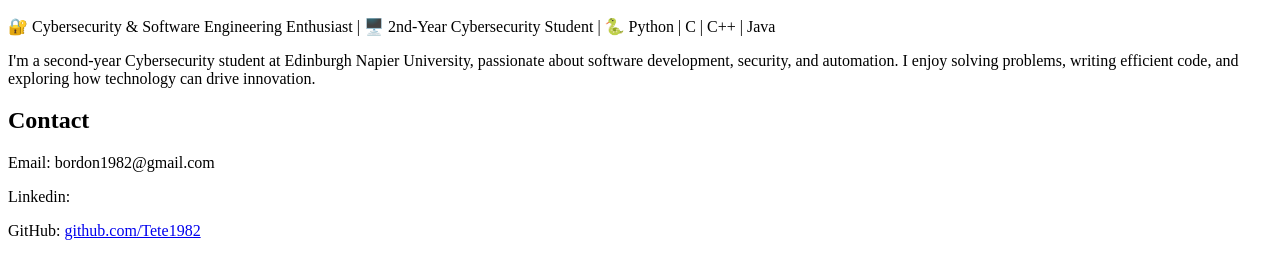
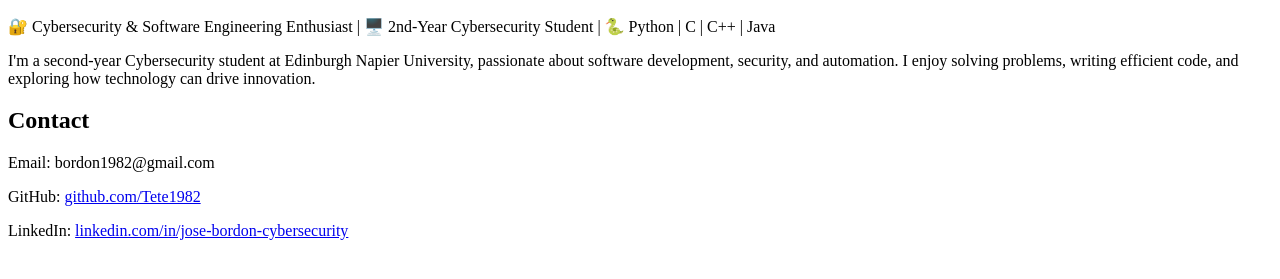
Before and after one commit to Tete1982/web_tech_labs, a plain HTML site: page portfolio.html in a window 1280 px wide. Shown: the part 473-752 px from the top of the page. Drawn offline with Linux system fonts and the light colour scheme.

Commit message:
Added new link to portfolio.html to practice

```diff
--- a/portfolio.html
+++ b/portfolio.html
@@ -26,10 +26,11 @@
     <p>I'm a second-year Cybersecurity student at Edinburgh Napier University, passionate about software development, security, and automation.
         I enjoy solving problems, writing efficient code, and exploring how technology can drive innovation.</p>
 
-    <h2>Contact</h2>
-    <p>Email: bordon1982@gmail.com</p>
-    <p>Linkedin: <a href="https://www.linkedin.com/in/jose-bordon-cybersecurity/"></a></p>
-    <p>GitHub: <a href="https://github.com/Tete1982" target="_blank">github.com/Tete1982</a></p>
+        <h2>Contact</h2>
+        <p>Email: bordon1982@gmail.com</p>
+        <p>GitHub: <a href="https://github.com/Tete1982" target="_blank">github.com/Tete1982</a></p>
+        <p>LinkedIn: <a href="https://www.linkedin.com/in/jose-bordon-cybersecurity/" target="_blank">linkedin.com/in/jose-bordon-cybersecurity</a></p>
+
 
 </body>
 </html>
```
